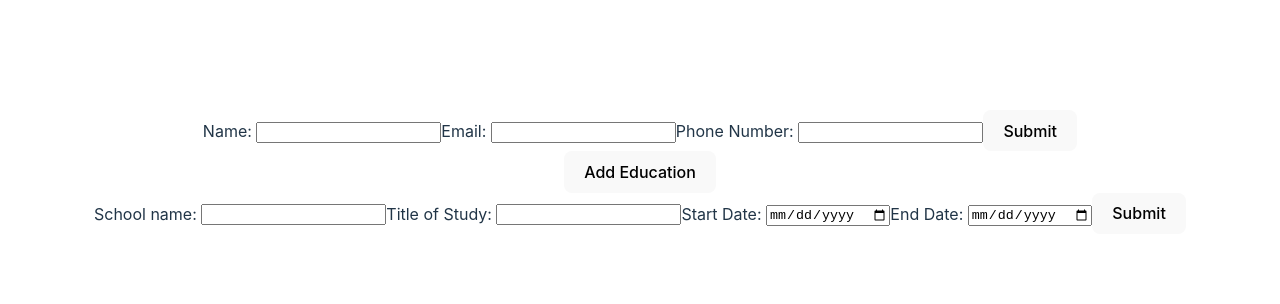
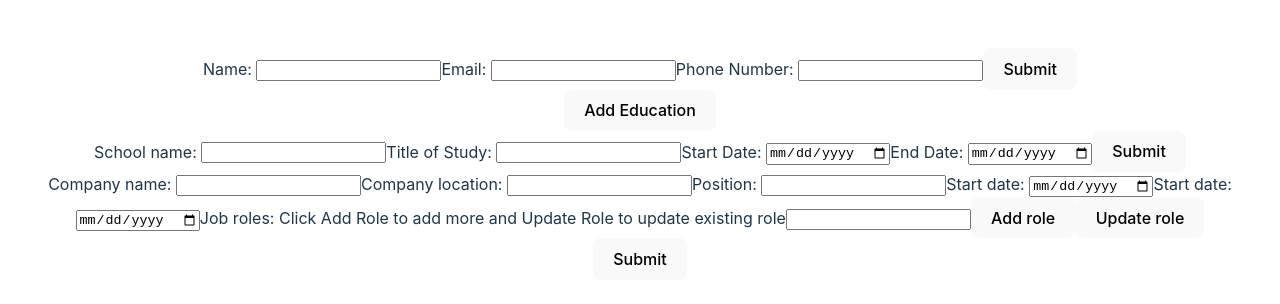
Before and after one commit to Suryakumar-Selvakumar/NextStepCV, a React (Vite) app: page / in a window 1280 px wide. Shown: the part 228-532 px from the top of the page. Built offline with nearby package versions, Linux system fonts and the light colour scheme.

Commit message:
feat(`Work.jsx`): Add functionality to edit button

```diff
--- a/src/App.jsx
+++ b/src/App.jsx
@@ -2,12 +2,14 @@ import { useState } from 'react'
 import './styles/App.css'
 import { General } from './components/General'
 import { EducationSection } from './components/EducationSection'
+import { Work } from './components/Work'
 
 function App() {
   return (
     <>
       <General />
       <EducationSection />
+      <Work />
     </>
   )
 }
--- a/src/components/Work.jsx
+++ b/src/components/Work.jsx
@@ -1,12 +1,12 @@
 import { useState } from "react";
 
-export function Education() {
+export function Work() {
     const [company, setCompany] = useState("");
     const [place, setPlace] = useState("");
     const [position, setPosition] = useState("");
     const [startWork, setStartWork] = useState("");
     const [endWork, setEndWork] = useState("");
-    const [role, setRole] = useState("");
+    const [role, setRole] = useState({});
     const [roles, setRoles] = useState([]);
     const [displayState, setDisplayState] = useState("form");
 
@@ -28,13 +28,6 @@ export function Education() {
         }
     }
 
-    function handleRoleSubmit(limit) {
-        if(roles.length < limit) {
-            setRoles([...roles, role]);
-        }
-        setRole('');
-    }
-
     function handleSubmit() {
         setDisplayState("resume");
       }
@@ -43,8 +36,37 @@ export function Education() {
         setDisplayState("form");
       }
 
+
+    function editRole(roleId) {
+        roles.forEach((r) => {
+            if(r.id === roleId) {
+                setRole({id: r.id, value: r.value});
+            }
+        });
+    }
+
+    function handleRoleSubmit(limit) {
+        if(roles.length < limit) {
+        setRoles([...roles, {id:crypto.randomUUID(), value: role.value}]);
+    }
+        setRole({id: 0, value: ""});
+    }
+
+    function updateRole() {
+        console.log(role);
+        const updatedRoles =  roles.map(r => {
+            if(r.id === role.id) {
+                return {...r, value: role.value};
+            } else {
+                return r;
+            }
+        });
+        setRoles(updatedRoles);
+    }
+
       if (displayState === "form") {
         return (
+            <>
           <form className="work-form" onSubmit={() => handleSubmit()}>
             <label htmlFor="company">Company name: </label>
             <input
@@ -86,21 +108,29 @@ export function Education() {
               onChange={(e) => setEndWork(e.target.value)}
               required
             />
-            <form onSubmit={() => handleRoleSubmit(5)}>
-            <label htmlFor="role">Job roles: Click button to add more</label>
+            <label htmlFor="role">Job roles: Click Add Role to add more and Update Role to update existing role</label>
             <input
               type="text"
               id="role"
-              value={role}
-              onChange={(e) => setRole(e.target.value)}
-              required
+              value={role.value}
+              onChange={(e) => setRole({...role, value:e.target.value})}
             />
-            <button type="submit">Add role</button>
-            </form>
+            <button type="button" onClick={() => handleRoleSubmit(5)}>Add role</button>
+            <button type="button" onClick={() => updateRole()}>Update role</button>
             <button type="submit">
               Submit
             </button>
           </form>
+          <ul>
+          {roles.map((role) =>
+                <li key={role.id}>
+                    {role.value}
+                    <button type="button" id="edit-role-btn" onClick={() => editRole(role.id)}>Edit Role</button>
+                    <button type="button" id="delete-role-btn" onClick={() => deleteRole(role.id)}>Delete Role</button>
+                </li>
+            )}
+          </ul>
+          </>
         );
       }
 
@@ -116,8 +146,8 @@ export function Education() {
                 <p id="start-end-date">{startWork} &#8210; {renderEndDate()}</p>
             </div>
             <ul className="roles-resume">
-            {roles.map((role, index) => (
-                <li key={index}>{role}</li>
+            {roles.map((role) => (
+                <li key={role.id}>{role.value}</li>
             ))}
             </ul>
             <button type="button" onClick={() => handleEdit()}>
```
